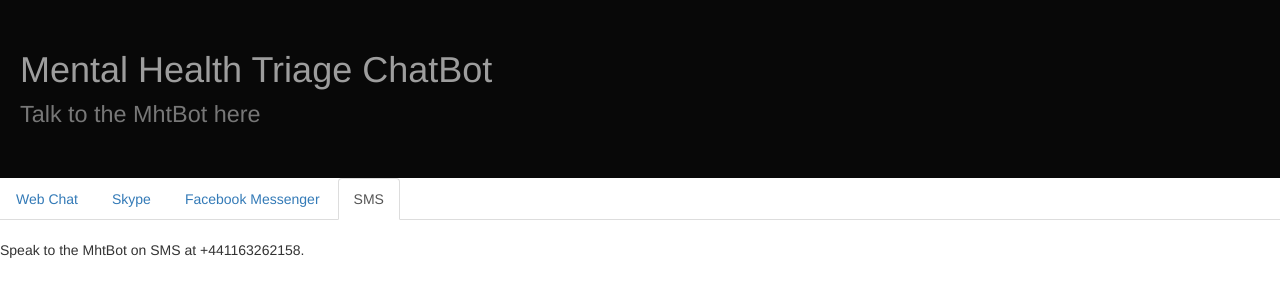
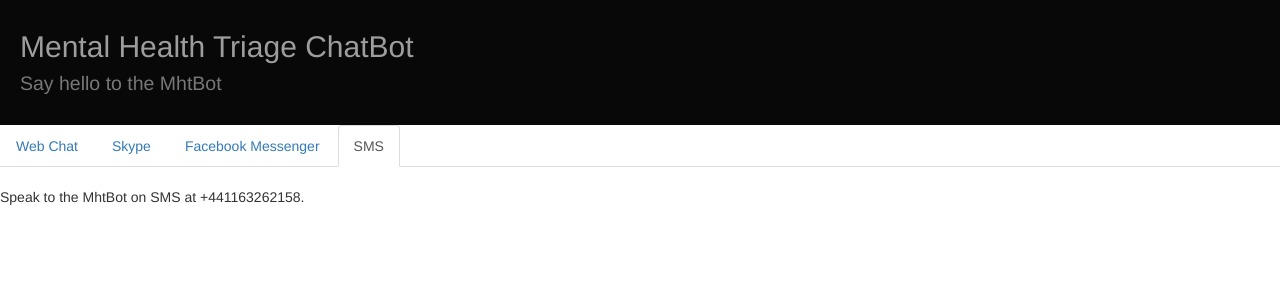
Before and after one commit to AppertaFoundation/MHTriageChatBot, a PHP site: page /sms.php in a window 1280 px wide. Shown: the top 300 px of the page. Run offline with PHP 8.4, Linux system fonts and the light colour scheme.

Commit message:
further changes to styling

```diff
--- a/mhtBot/css/styles.css
+++ b/mhtBot/css/styles.css
@@ -2,7 +2,7 @@
 
 .page-header{
 	border-bottom: 0px;
-	/*margin: 0px;*/
+	margin: 0px;
 }
 
 header{
@@ -14,6 +14,7 @@ header{
 
 h1{
 	font-weight: 400;
+	font-size: 30px;
 }
 
 header a, a:hover{
--- a/mhtBot/includes/header.php
+++ b/mhtBot/includes/header.php
@@ -1,5 +1,5 @@
 <header>
 	<div class="page-header">
-	<h1>Mental Health Triage ChatBot<br><small>Talk to the MhtBot here</small></h1>
+	<h1>Mental Health Triage ChatBot<br><small>Say hello to the MhtBot</small></h1>
 	</div>
 </header>
--- a/mhtBot/sms.php
+++ b/mhtBot/sms.php
@@ -7,11 +7,8 @@
 </head>
 <body>
 
-<header>
-	<div class="page-header">
-	<h1>Mental Health Triage ChatBot<br><small>Talk to the MhtBot here</small></h1>
-	</div>
-</header>
+<!--HEADER -->
+<?php include 'includes/header.php';?>
 
 <nav>
 	<ul class="nav nav-tabs">
```
Also changed, not shown: mhtBot/fbMessenger.php (+2 -5 lines), mhtBot/skype.php (+2 -5 lines).
